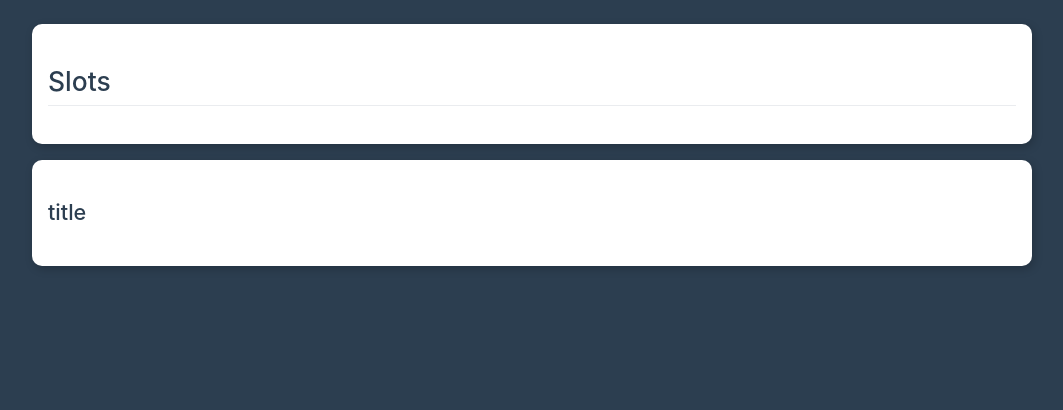
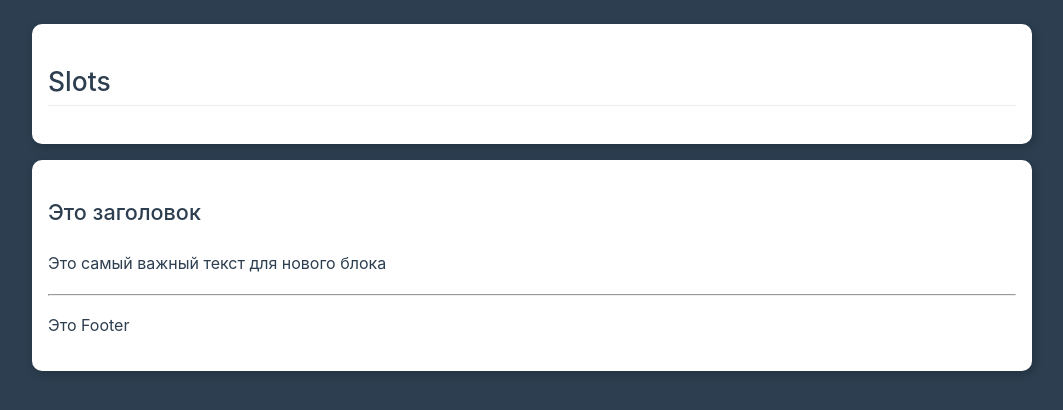
Before and after one commit to alami/js-vue-game, a Vue app in the folder vue3/ch13/: page / in a window 1280 px wide. Shown: the top 410 px of the page, without its empty margins (108-1171 px from the left). Built offline with nearby package versions, Linux system fonts and the light colour scheme.

Commit message:
ch06-13: slot

```diff
--- a/vue3/ch13/src/App.vue
+++ b/vue3/ch13/src/App.vue
@@ -3,7 +3,15 @@
     <div class="card">
       <h2>Slots</h2>
     </div>
-  <app-block></app-block>
+  <app-block>
+    <p>Это самый важный текст для нового блока</p>
+    <template v-slot:header>
+      <h3>Это заголовок</h3>
+    </template>
+    <template v-slot:footer>
+      <p>Это Footer</p>
+    </template>
+  </app-block>
   </div>
 </template>
 
--- a/vue3/ch13/src/AppBlock.vue
+++ b/vue3/ch13/src/AppBlock.vue
@@ -1,12 +1,19 @@
 <template>
 <div class="card">
-  <h3>title</h3>
+  <slot name="header">No text</slot>
+  <slot>No text</slot>
+  <div v-if="$slots.footer">
+    <hr />
+    <slot name="footer">No text</slot>
+  </div>
 </div>
 </template>
 
 <script>
 export default {
-  name: "AppBlock"
+  mounted() {
+    console.log(this.$slots)
+  }
 }
 </script>
 
```
